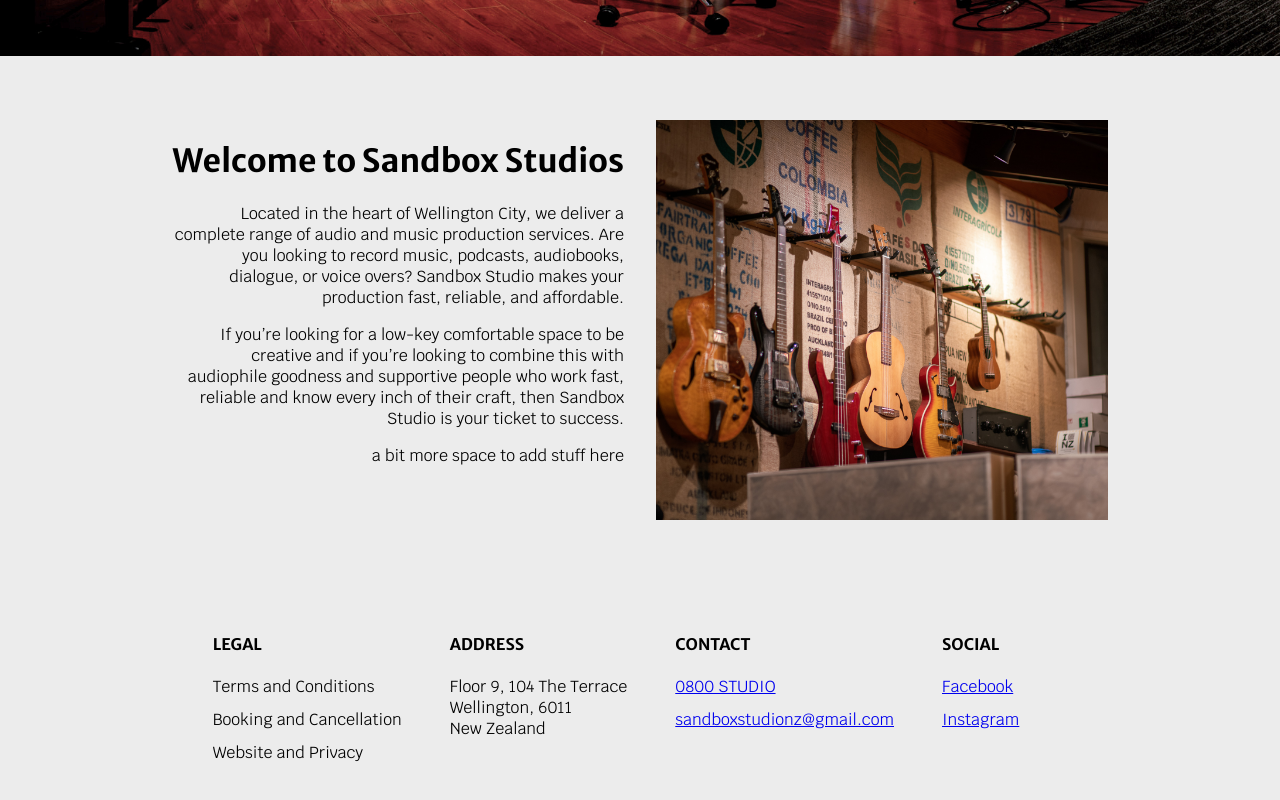
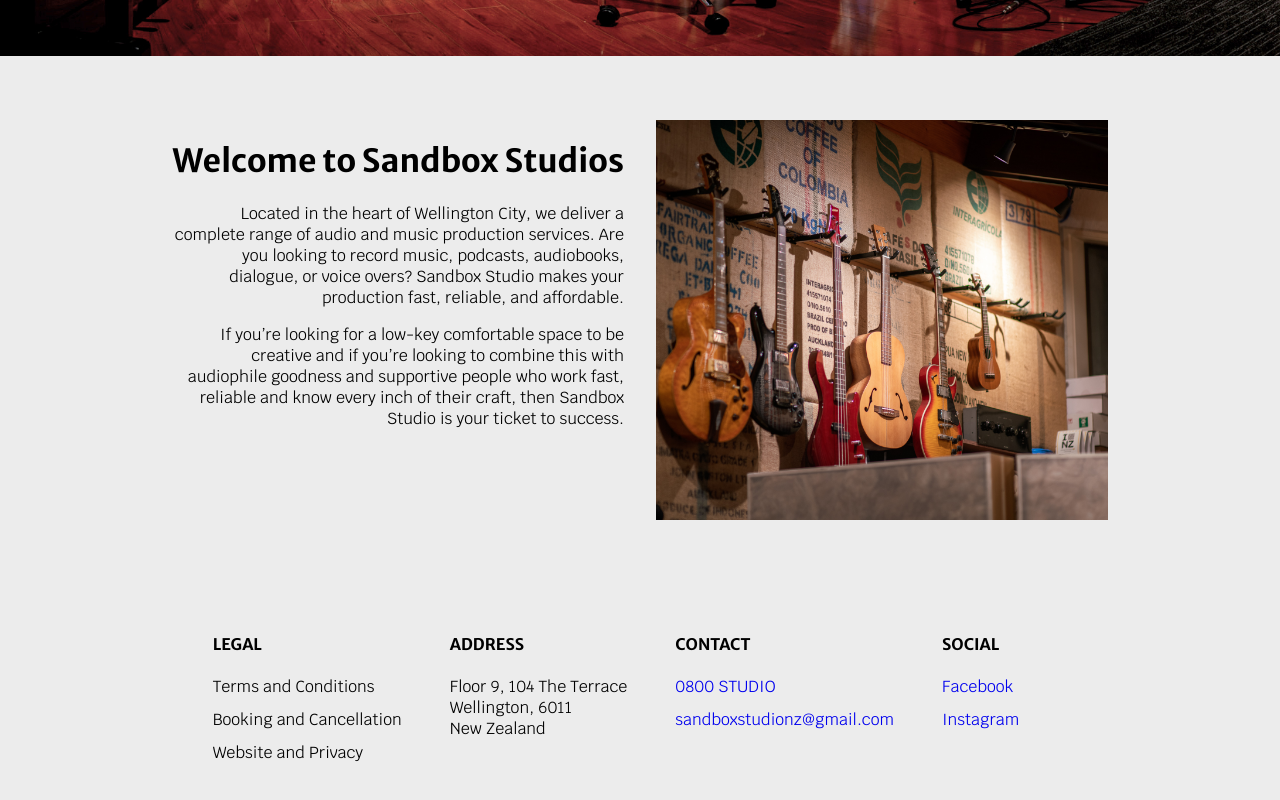
Before and after one commit to moltenot/sandbox_website, a Next.js app: page / in a window 1280 px wide. Shown: the part 744-1544 px from the top of the page. Built offline with nearby package versions, Linux system fonts and the light colour scheme.

Commit message:
tweaked a couple niggley things

```diff
--- a/pages/index.js
+++ b/pages/index.js
@@ -27,7 +27,6 @@ export default function Home() {
             supportive people who work fast, reliable and know every inch of
             their craft, then Sandbox Studio is your ticket to success.
           </p>
-          <p>a bit more space to add stuff here</p>
         </TextColumnImageColumn>
       </Navigation>
     </>
--- a/styles/globals.css
+++ b/styles/globals.css
@@ -71,3 +71,7 @@ body {
 .full-width {
   width: 100%;
 }
+
+a {
+  text-decoration-line: none;
+}
--- a/styles/textColumnImageColumn.module.css
+++ b/styles/textColumnImageColumn.module.css
@@ -18,7 +18,7 @@
   position: relative;
   flex: auto;
   width: 50%;
-  height: 50vh;
+  height: 25rem;
   margin: var(--padding);
 }
 
@@ -42,6 +42,6 @@
   .imgcontainer {
     width: calc(100vw - 2 * var(--padding));
     height: 30vh;
-    margin-bottom: calc(var(--padding)/2);
+    margin-bottom: calc(var(--padding) / 2);
   }
 }
```
